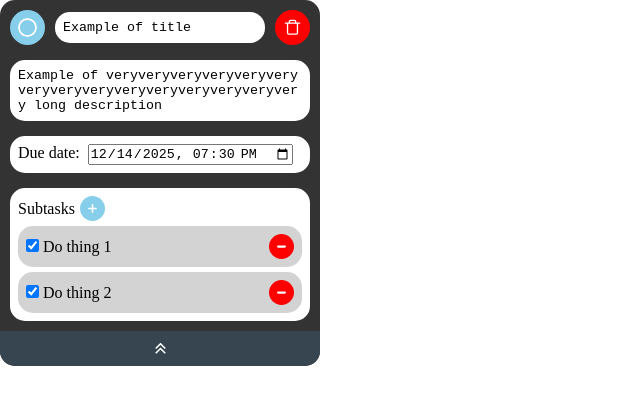
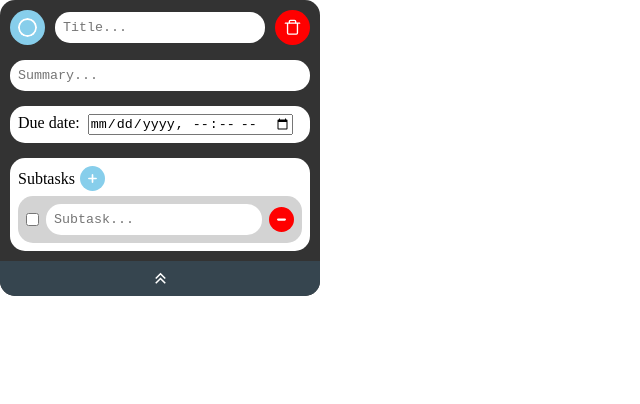
Before and after one commit to ruizhelou/top-todo-list, a website built with webpack: page src/index.html in a window 1280 px wide. Both pictures are taken after a click on the button 92 px from the left and 208 px from the top of the page. Shown: the whole page, without its empty margins (0-640 px from the left). Built offline with nearby package versions, Linux system fonts and the light colour scheme.

Commit message:
Add javascript control to todoitem

```diff
--- a/src/index.html
+++ b/src/index.html
@@ -6,46 +6,6 @@
     <title>Todo List</title>
 </head>
 <body>
-    <div class="container">
-        <div class="todo-item-card">
-            <div class="card-header">
-                <div class="header-left">
-                    <button class="card-complete-btn"><img src="./icons/incomplete.svg" class="img-icon" alt="Complete button"></button>
-                    <textarea id="card-title" name="card-title">Example of title</textarea>
-                </div>
-                <div class="header-right">
-                    <button class="card-delete-btn"><img src="./icons/bin.svg" class="img-icon" alt="bin button"></button>
-                </div>
-            </div>
-            <textarea id="card-description" name="card-description" class="card-item">Example of veryveryveryveryveryveryveryveryveryveryveryveryveryveryvery long description</textarea>
-            <div class="due-date-container card-item">
-                <label for="due-date">Due date:</label>
-                <input type="datetime-local" id="due-date" name="due-date" value="2025-12-14T19:30">
-            </div>
-            <div class="subtasks card-item">
-                <fieldset>
-                    <div class="subtask-header">
-                        <legend>Subtasks</legend>
-                        <button class="card-add-subtask-btn"><img src="./icons/add-symbol.svg" class="img-icon" alt="Add subtask button"></button>
-                    </div>
-                    <div class="subtask-item">
-                        <div>
-                            <input type="checkbox" id="subtask1" name="subtask1" checked />
-                            <label for="subtask1">Do thing 1</label>
-                        </div>
-                        <button class="delete-subtask-btn"><img src="./icons/minus-symbol.svg" class="img-icon" alt="Delete subtask button"></button>
-                    </div>
-                    <div class="subtask-item">
-                        <div>
-                            <input type="checkbox" id="subtask2" name="subtask2" checked />
-                            <label for="subtask1">Do thing 2</label>
-                        </div>
-                        <button class="delete-subtask-btn"><img src="./icons/minus-symbol.svg" class="img-icon" alt="Delete subtask button"></button>
-                    </div>
-                </fieldset>
-            </div>
-        </div>
-        <button class="card-collapse-btn"><img src="./icons/expand-up.svg" class="img-icon" alt="Expand card button"></button>
-    </div>
+
 </body>
 </html>
--- a/src/index.js
+++ b/src/index.js
@@ -1,4 +1,4 @@
-import "./style.css";
-import { TodoItem } from "./todo-item.js"
+import { TodoItemDomElement } from "./todo-item/script.js"
 
-console.log("hello world")
+const test = new TodoItemDomElement()
+test.appendTo(document.querySelector("body"))
--- /dev/null
+++ b/src/todo-item/script.js
@@ -0,0 +1,282 @@
+import "./style.css";
+import incompleteIcon from "../icons/incomplete.svg"
+import binIcon from "../icons/bin.svg"
+import addIcon from "../icons/add-symbol.svg"
+import minusIcon from "../icons/minus-symbol.svg"
+import expandUpIcon from "../icons/expand-up.svg"
+
+class TodoItem {
+    #title
+    #description
+    #dueDate
+    #priority
+    #subtasks = []
+
+    get title() {
+        return this.#title
+    }
+    set title(title) {
+        this.#title = title
+    }
+
+    get description() {
+        return this.#description
+    }
+    set description(description) {
+        this.#description = description
+    }
+
+    get dueDate() {
+        return this.#dueDate
+    }
+    set dueDate(dueDate) {
+        this.#dueDate = dueDate
+    }
+
+    get priority() {
+        return this.#priority
+    }
+    set priority(priority) {
+        this.#priority = priority
+    }
+
+    addSubtask(subtask) {
+        this.#subtasks.push(subtask)
+    }
+    removeSubtask(subtaskId) {
+        this.#subtasks.filter(subtask => subtask.id !== subtaskId);
+    }
+    get subtasksLength() {
+        return this.#subtasks.length
+    }
+}
+
+class Subtask {
+    #id
+    #checked = false
+    #textContent
+
+    constructor() {
+        this.#id = crypto.randomUUID()
+    }
+
+    get id() {
+        return this.#id
+    }
+
+    get checked() {
+        return this.#checked
+    }
+    toggleChecked() {
+        this.#checked = !this.#checked
+    }
+
+    get textContent() {
+        return this.#textContent
+    }
+    set textContent(textContent) {
+        this.#textContent = textContent
+    }
+}
+
+class TodoItemDomElement {
+    #todoItem;
+
+    #rootContainer
+    #todoItemCard
+    #cardDescription
+    #dueDateContainer
+    #subtasks
+    #subtaskFieldset
+
+    #checkButton
+    #deleteButton
+
+    #collapseButton
+    #cardCollapseButtonIcon
+    #isCollapsed = false
+
+    constructor() {
+        this.#todoItem = new TodoItem();
+
+        this.#rootContainer = document.createElement("div")
+        this.#rootContainer.classList.add("container")
+
+        this.#todoItemCard = document.createElement("div")
+        this.#todoItemCard.classList.add("todo-item-card")
+        this.#rootContainer.appendChild(this.#todoItemCard)
+
+        const cardHeader = document.createElement("div")
+        cardHeader.classList.add("card-header")
+        this.#todoItemCard.appendChild(cardHeader)
+
+        const headerLeft = document.createElement("div")
+        headerLeft.classList.add("header-left")
+        cardHeader.appendChild(headerLeft)
+
+        this.#checkButton = document.createElement("button")
+        this.#checkButton.classList.add("card-complete-btn")
+        headerLeft.appendChild(this.#checkButton)
+
+        const cardCompleteBtnIcon = document.createElement("img")
+        cardCompleteBtnIcon.classList.add("img-icon")
+        cardCompleteBtnIcon.src=incompleteIcon
+        cardCompleteBtnIcon.alt="Complete button"
+        this.#checkButton.appendChild(cardCompleteBtnIcon)
+
+        const cardTitle = document.createElement("textarea")
+        cardTitle.id = "card-title"
+        cardTitle.name = "card-title"
+        cardTitle.placeholder = "Title..."
+        cardTitle.addEventListener("input", event => this.#todoItem.title = event.target.value)
+        headerLeft.appendChild(cardTitle)
+
+        const headerRight = document.createElement("div")
+        headerRight.classList.add("header-right")
+        cardHeader.appendChild(headerRight)
+
+        this.#deleteButton = document.createElement("button")
+        this.#deleteButton.classList.add("card-delete-btn")
+        headerRight.appendChild(this.#deleteButton)
+
+        const cardDeleteBtnIcon = document.createElement("img")
+        cardDeleteBtnIcon.classList.add("img-icon")
+        cardDeleteBtnIcon.src = binIcon
+        cardDeleteBtnIcon.alt = "Bin button"
+        this.#deleteButton.appendChild(cardDeleteBtnIcon)
+
+        this.#cardDescription = document.createElement("textarea")
+        this.#cardDescription.id = "card-description"
+        this.#cardDescription.name = "card-description"
+        this.#cardDescription.classList.add("card-item")
+        this.#cardDescription.placeholder = "Summary..."
+        this.#cardDescription.addEventListener("input", event => this.#todoItem.description = event.target.value)
+        this.#todoItemCard.appendChild(this.#cardDescription)
+
+        this.#dueDateContainer = document.createElement("div")
+        this.#dueDateContainer.classList.add("due-date-container", "card-item")
+        this.#todoItemCard.appendChild(this.#dueDateContainer)
+
+        const dueDateLabel = document.createElement("label")
+        dueDateLabel.for = "due-date"
+        dueDateLabel.textContent = "Due date:"
+        this.#dueDateContainer.appendChild(dueDateLabel)
+
+        const dueDateInput = document.createElement("input")
+        dueDateInput.id = "due-date"
+        dueDateInput.name = "due-date"
+        dueDateInput.type = "datetime-local"
+        dueDateInput.addEventListener("change", event => this.#todoItem.dueDate = event.target.value)
+        this.#dueDateContainer.appendChild(dueDateInput)
+
+        this.#subtasks = document.createElement("div")
+        this.#subtasks.classList.add("subtasks", "card-item")
+        this.#todoItemCard.appendChild(this.#subtasks)
+
+        this.#subtaskFieldset = document.createElement("fieldset")
+        this.#subtasks.appendChild(this.#subtaskFieldset)
+
+        const subtaskHeader = document.createElement("div")
+        subtaskHeader.classList.add("subtask-header")
+        this.#subtaskFieldset.appendChild(subtaskHeader)
+
+        const legend = document.createElement("legend")
+        legend.textContent = "Subtasks"
+        subtaskHeader.appendChild(legend)
+
+        const addSubtaskButton = document.createElement("button")
+        addSubtaskButton.classList.add("card-add-subtask-btn")
+        addSubtaskButton.addEventListener("click", event => this.addSubtask(event))
+        subtaskHeader.appendChild(addSubtaskButton)
+
+        const addSubTaskButtonIcon = document.createElement("img")
+        addSubTaskButtonIcon.src = addIcon
+        addSubTaskButtonIcon.alt = "Add subtask button"
+        addSubTaskButtonIcon.classList.add("img-icon")
+        addSubtaskButton.appendChild(addSubTaskButtonIcon)
+
+        this.#collapseButton = document.createElement("button")
+        this.#collapseButton.classList.add("card-collapse-btn")
+        this.#collapseButton.addEventListener("click", event => {
+            this.#isCollapsed = !this.#isCollapsed
+            if(this.#isCollapsed) {
+                this.collapse()
+            } else {
+                this.expand()
+            }
+        })
+        this.#rootContainer.appendChild(this.#collapseButton)
+
+        this.#cardCollapseButtonIcon = document.createElement("img")
+        this.#cardCollapseButtonIcon.src = expandUpIcon
+        this.#cardCollapseButtonIcon.alt = "Expand card button"
+        this.#cardCollapseButtonIcon.classList.add("img-icon", "rotated")
+        this.#collapseButton.appendChild(this.#cardCollapseButtonIcon)
+    }
+
+    collapse() {
+        this.#todoItemCard.removeChild(this.#cardDescription)
+        this.#todoItemCard.removeChild(this.#dueDateContainer)
+        this.#todoItemCard.removeChild(this.#subtasks)
+        this.#cardCollapseButtonIcon.style.transform = 'rotate(180deg)';
+    }
+
+    expand() {
+        this.#todoItemCard.appendChild(this.#cardDescription)
+        this.#todoItemCard.appendChild(this.#dueDateContainer)
+        this.#todoItemCard.appendChild(this.#subtasks)
+        this.#cardCollapseButtonIcon.style.transform = 'rotate(0deg)';
+    }
+
+    addSubtask(event) {
+        const subtask = new Subtask()
+        this.#todoItem.addSubtask(subtask)
+
+        const subtaskItem = document.createElement("div")
+        subtaskItem.classList.add("subtask-item")
+        this.#subtaskFieldset.appendChild(subtaskItem)
+
+        const subtaskItemContainer = document.createElement("div")
+        subtaskItemContainer.classList.add("subtask-item-container")
+        subtaskItem.appendChild(subtaskItemContainer)
+
+        const subtaskCheckbox = document.createElement("input")
+        subtaskCheckbox.type = "checkbox"
+        subtaskCheckbox.id = "subtaskCheckbox" + this.#todoItem.subtasksLength
+        subtaskCheckbox.name = "subtaskCheckbox" + this.#todoItem.subtasksLength
+        subtaskCheckbox.addEventListener("change", event => subtask.toggleChecked())
+        subtaskItemContainer.appendChild(subtaskCheckbox)
+
+        const subtaskLabel = document.createElement("label")
+        subtaskLabel.setAttribute("for", "subtaskCheckbox" + this.#todoItem.subtasksLength)
+        subtaskItemContainer.appendChild(subtaskLabel)
+
+        const subtaskInput = document.createElement("textarea")
+        subtaskInput.classList.add("subtask-input")
+        subtaskInput.id = "subtaskTextarea" + this.#todoItem.subtasksLength
+        subtaskInput.name = "subtaskTextarea" + this.#todoItem.subtasksLength
+        subtaskInput.placeholder = "Subtask..."
+        subtaskInput.addEventListener("input", event => subtask.textContent = event.target.value)
+        subtaskItemContainer.appendChild(subtaskInput)
+
+        const deleteSubtaskButton = document.createElement("button")
+        deleteSubtaskButton.classList.add("delete-subtask-btn")
+        deleteSubtaskButton.addEventListener("click", event => {
+            this.#todoItem.removeSubtask(subtask.id)
+            this.#subtaskFieldset.removeChild(subtaskItem)
+        })
+        subtaskItem.appendChild(deleteSubtaskButton)
+
+        const deleteSubtaskButtonIcon = document.createElement("img")
+        deleteSubtaskButtonIcon.alt = "Delete subtask button"
+        deleteSubtaskButtonIcon.src = minusIcon
+        deleteSubtaskButtonIcon.classList.add("img-icon")
+        deleteSubtaskButton.appendChild(deleteSubtaskButtonIcon)
+    }
+
+    appendTo(domElement) {
+        domElement.appendChild(this.#rootContainer)
+    }
+}
+
+export { TodoItemDomElement }
--- a/src/style.css
+++ b/src/todo-item/style.css
@@ -30,6 +30,7 @@
     flex-direction: column;
     gap: 15px;
     padding: 10px;
+
 }
 
 button {
@@ -161,6 +162,16 @@ fieldset {
     border-radius: 15px;
 }
 
+.subtask-item-container {
+    display: flex;
+    width: 100%;
+}
+
+.subtask-input {
+    margin-left: 7px;
+    margin-right: 7px;
+}
+
 .subtask-item .img-icon {
     background-color: red;
     width: 25px;
@@ -178,7 +189,17 @@ fieldset {
     border-bottom-right-radius: 15px;
 }
 
+.card-collapse-btn:hover {
+    filter: brightness(120%)
+}
+
 .card-collapse-btn > .img-icon {
     background-color: none;
     border: none;
 }
+
+.rotated {
+    transform: rotate(0deg);
+    /* Add smooth transition */
+    transition: transform 0.2s ease-in-out;
+}
```
Also changed, not shown: src/todo-item.js (deleted, +0 -10 lines), src/icons/expand-down.svg (deleted).
